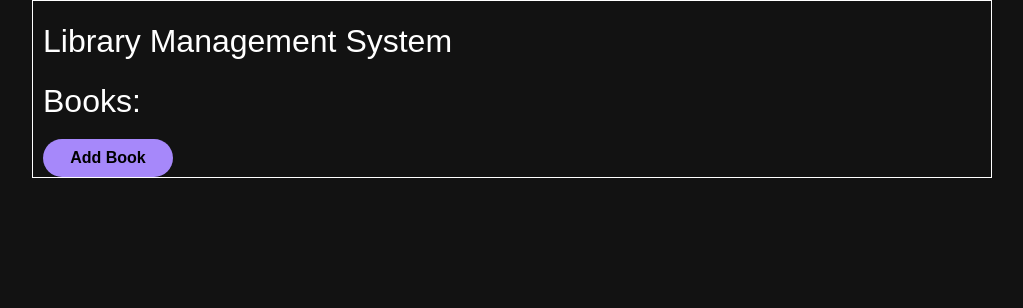
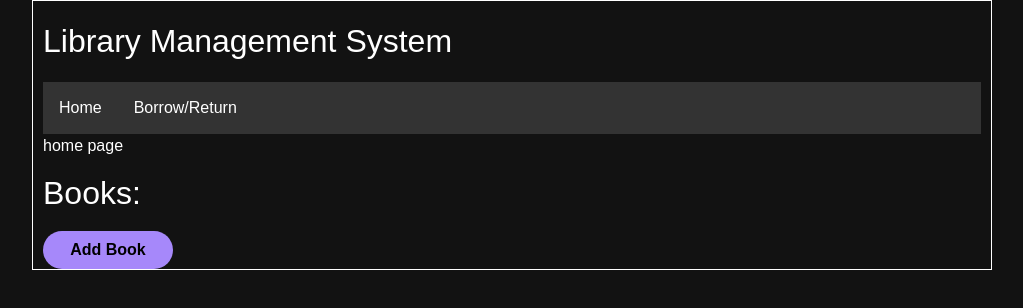
Before and after one commit to matthope1/library-management-system, a website: page frontend/index.html in a window 1280 px wide. Shown: the whole page, without its empty margins (128-1151 px from the left). Drawn offline with nearby package versions, Linux system fonts and the light colour scheme; no server answers.

Commit message:
started added borrow return pages

```diff
--- a/frontend/css/styles.css
+++ b/frontend/css/styles.css
@@ -92,3 +92,30 @@ button {
 .btn-container {
     border: 1px solid pink;
 }
+
+
+/* nav */
+
+ul.nav {
+    list-style-type: none;
+    margin: 0;
+    padding: 0;
+    overflow: hidden;
+    background-color: #333;
+}
+
+ul.nav > li {
+    float: left;
+}
+
+ul.nav > li a {
+    display: block;
+    color: white;
+    text-align: center;
+    padding: 14px 16px;
+    text-decoration: none;
+}
+
+ul.nav > li a:hover {
+    background-color: #333;
+}
--- a/frontend/index.html
+++ b/frontend/index.html
@@ -15,6 +15,13 @@
     <div class="wrapper">
 
         <h1>Library Management System</h1>
+
+        <ul class="nav">
+          <li><a class="active" href="index.html">Home</a></li>
+          <li><a href="borrow.html">Borrow/Return</a></li>
+        </ul>
+
+        <p>home page</p>
 
         <div class="bookList">
           <h2>Books:</h1>
```
Also changed, not shown: frontend/borrow.html (added, +41 -0 lines).
